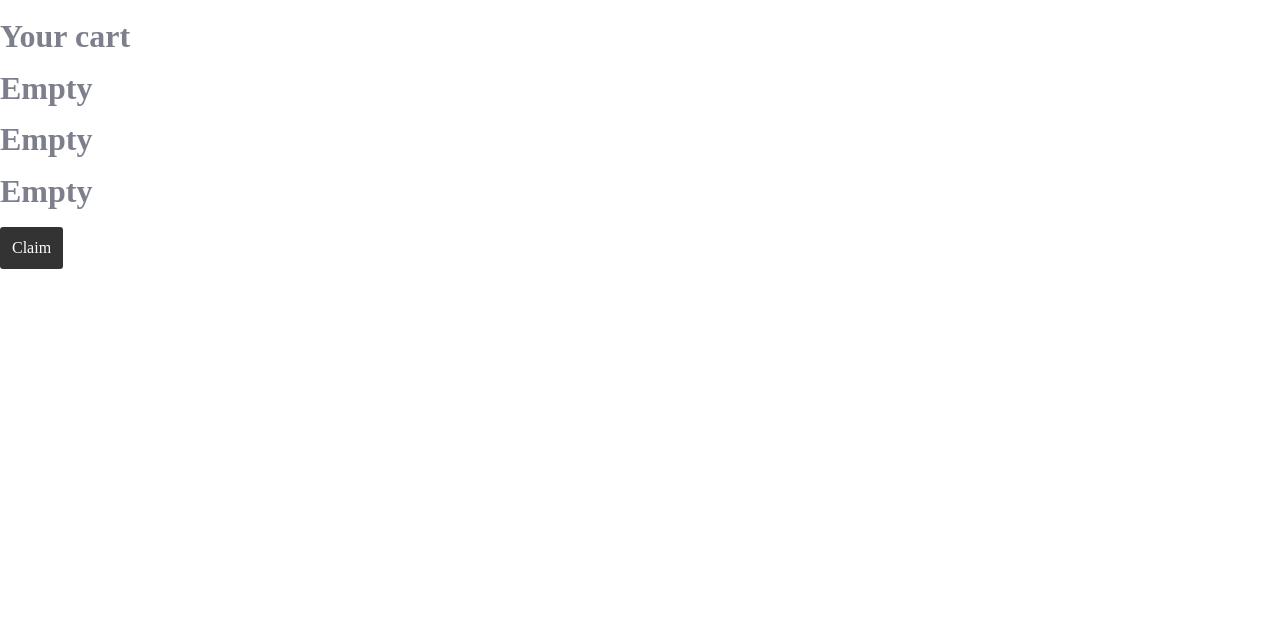
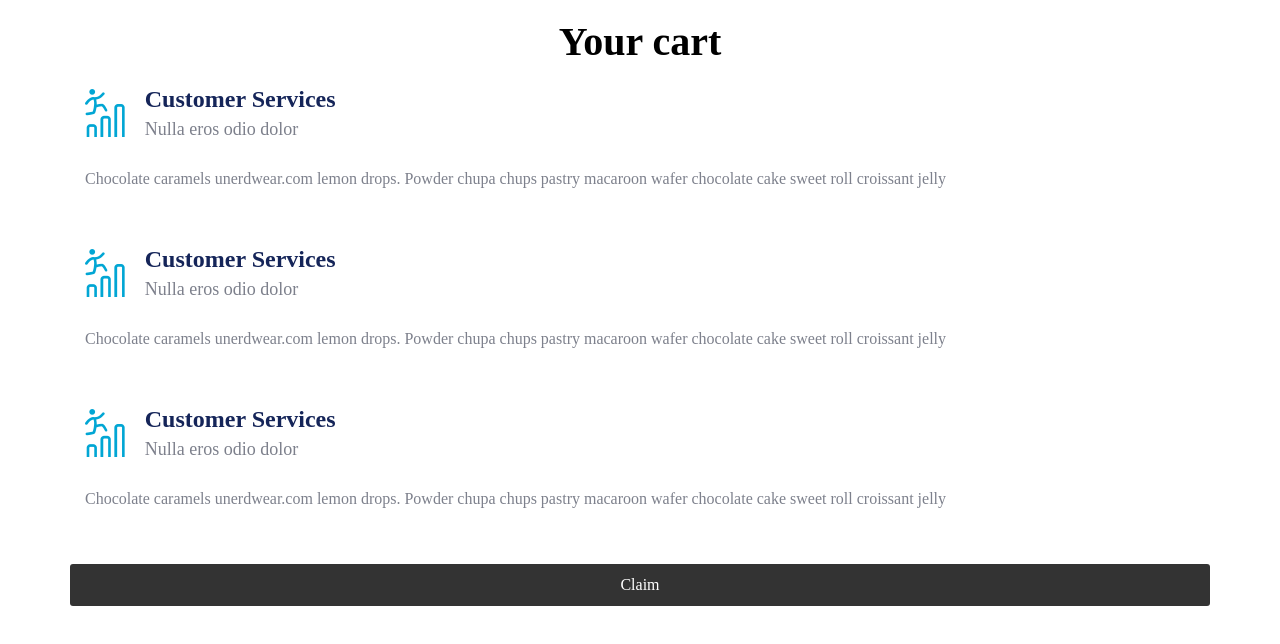
Before and after one commit to KirtiPahwa/insurance, a React (Create React App) app in the folder Frontend1/: page /cart in a window 1280 px wide. Shown: the top 644 px of the page. Built offline with nearby package versions, Linux system fonts and the light colour scheme.

Commit message:
cart is styled

```diff
--- a/Frontend1/src/Component/Cart/Cart.js
+++ b/Frontend1/src/Component/Cart/Cart.js
@@ -1,27 +1,123 @@
-import React from 'react'
+import React from "react";
+import { Link } from "react-router-dom";
+// import "./Cart.css";
 
 const Cart = () => {
-    const handleClaim=()=>
-    {
+    const handleClaim = () => {
         window.location.reload(false);
-        localStorage.setItem("Claimed","true");
+        localStorage.setItem("Claimed", "true");
         localStorage.removeItem("health");
         localStorage.removeItem("home");
         localStorage.removeItem("vehicle");
+    };
+    return (
+        <>
+            <div className="container" style={{display: "flex", flexDirection: "column"}}>
+                <h1
+                    style={{
+                        fontSize: "40px",
+                        color: "black",
+                        fontWeight: "800",
+                        textAlign: "center",
+                    }}
+                >
+                    Your cart
+                </h1>
+                {localStorage.getItem("home") == null ? (
+                    <div className="col-lg-12">
+                        <div
+                            className="feature wow fadeInUp"
+                            data-wow-delay=".4s"
+                        >
+                            <div className="feature-title">
+                                <i className="icon-bar-chart-up"></i>
+                                <h2 className="title">Customer Services</h2>
+                                <small className="subtitle">
+                                    Nulla eros odio dolor
+                                </small>
+                            </div>
+                            <div className="feature-summary">
+                                <p>
+                                    Chocolate caramels unerdwear.com lemon
+                                    drops. Powder chupa chups pastry macaroon
+                                    wafer chocolate cake sweet roll croissant
+                                    jelly
+                                </p>
+                            </div>
+                            {/* <Link to="/policy/vehicle" className="button">
+                                    More info
+                                </Link> */}
+                        </div>
+                    </div>
+                ) : (
+                    <h2>Empty</h2>
+                )}
 
+                {localStorage.getItem("health") == null ? (
+                    <div className="col-lg-12">
+                        <div
+                            className="feature wow fadeInUp"
+                            data-wow-delay=".4s"
+                        >
+                            <div className="feature-title">
+                                <i className="icon-bar-chart-up"></i>
+                                <h2 className="title">Customer Services</h2>
+                                <small className="subtitle">
+                                    Nulla eros odio dolor
+                                </small>
+                            </div>
+                            <div className="feature-summary">
+                                <p>
+                                    Chocolate caramels unerdwear.com lemon
+                                    drops. Powder chupa chups pastry macaroon
+                                    wafer chocolate cake sweet roll croissant
+                                    jelly
+                                </p>
+                            </div>
+                            {/* <Link to="/policy/vehicle" className="button">
+                                More info
+                            </Link> */}
+                        </div>
+                    </div>
+                ) : (
+                    <h2>Empty</h2>
+                )}
+                {localStorage.getItem("vehicle") == null ? (
+                    <div className="col-lg-12">
+                        <div
+                            className="feature wow fadeInUp"
+                            data-wow-delay=".4s"
+                        >
+                            <div className="feature-title">
+                                <i className="icon-bar-chart-up"></i>
+                                <h2 className="title">Customer Services</h2>
+                                <small className="subtitle">
+                                    Nulla eros odio dolor
+                                </small>
+                            </div>
+                            <div className="feature-summary">
+                                <p>
+                                    Chocolate caramels unerdwear.com lemon
+                                    drops. Powder chupa chups pastry macaroon
+                                    wafer chocolate cake sweet roll croissant
+                                    jelly
+                                </p>
+                            </div>
+                            {/* <Link to="/policy/vehicle" className="button">
+                                More info
+                            </Link> */}
+                        </div>
+                    </div>
+                ) : (
+                    <h2>Empty</h2>
+                )}
 
-    }
-  return (
-    <>
-    <h1>Your cart</h1>
-        {localStorage.getItem("home")!=null?<h1>home</h1>:<h1>Empty</h1>}
+                <button type="submit" onClick={handleClaim}>
+                    Claim
+                </button>
+            </div>
+        </>
+    );
+};
 
-        {localStorage.getItem("health")!=null?<h1>health</h1>:<h1>Empty</h1>}
-        {localStorage.getItem("vehicle")!=null?<h1>vehicle</h1>:<h1>Empty</h1>}
-<button type='submit' onClick={handleClaim}>Claim</button>
-
-    </>
-  )
-}
-
-export default Cart
+export default Cart;
```
